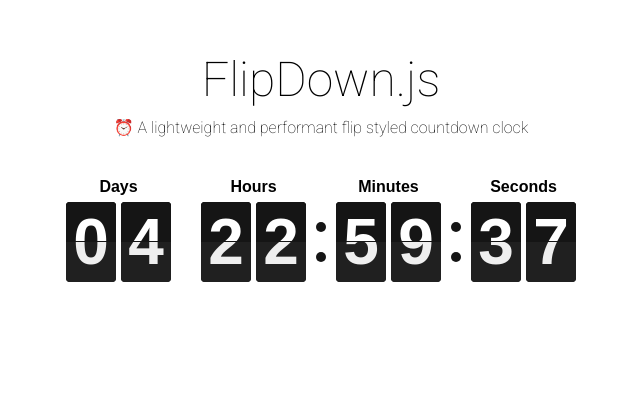
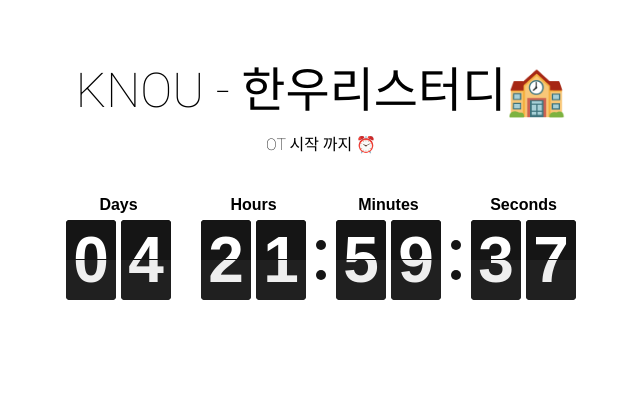
Before and after one commit to Sunghyun01/Flipdown, a plain HTML site: page index.html in a window 1280 px wide. Shown: the part 180-592 px from the top of the page, without its empty margins (319-959 px from the left). Drawn offline with Linux system fonts and the light colour scheme.

Commit message:
어캐하지?

```diff
--- a/css/style.css
+++ b/css/style.css
@@ -41,7 +41,7 @@
 
 .example {
   font-family: 'Roboto', sans-serif;
-  width: 550px;
+  width: 750px;
   height: 378px;
   margin: auto;
   padding: 20px;
--- a/index.html
+++ b/index.html
@@ -13,8 +13,8 @@
   </head>
   <body>
     <div class="example">
-      <h1>FlipDown.js</h1>
-      <p>⏰ A lightweight and performant flip styled countdown clock</p>
+      <h1>KNOU - 한우리스터디🏫</h1>
+      <p>OT 시작 까지 ⏰</p>
       <div id="flipdown" class="flipdown"></div>
       <div class="buttons">
 
--- a/js/main.js
+++ b/js/main.js
@@ -1,7 +1,7 @@
 document.addEventListener('DOMContentLoaded', () => {
 
   // Unix timestamp (in seconds) to count down to
-  var twoDaysFromNow = 1614402000;
+  var twoDaysFromNow = 1614398400;
 
   // Set up FlipDown
   var flipdown = new FlipDown(twoDaysFromNow)
```
